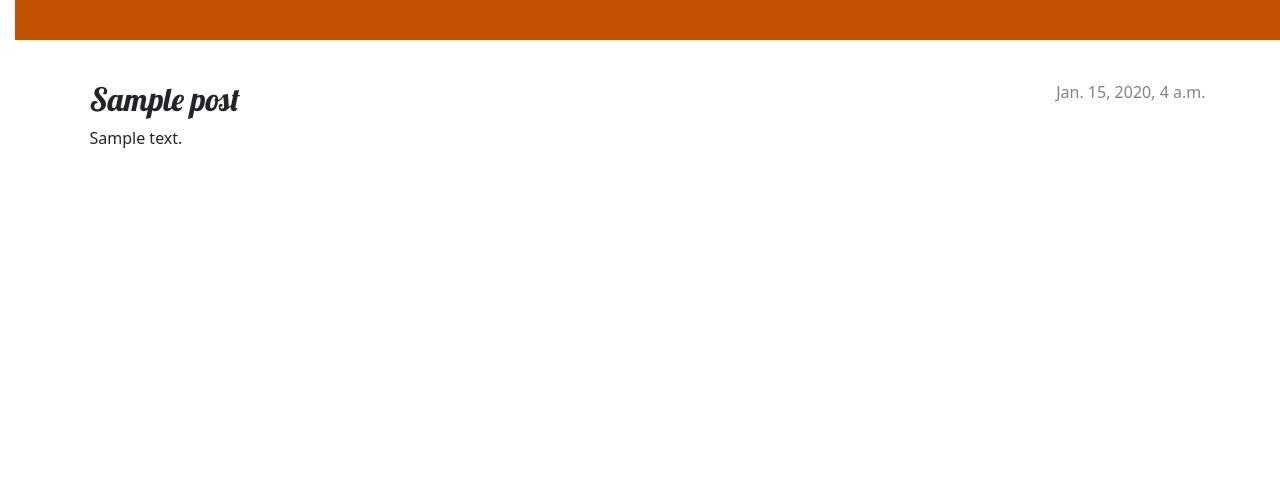
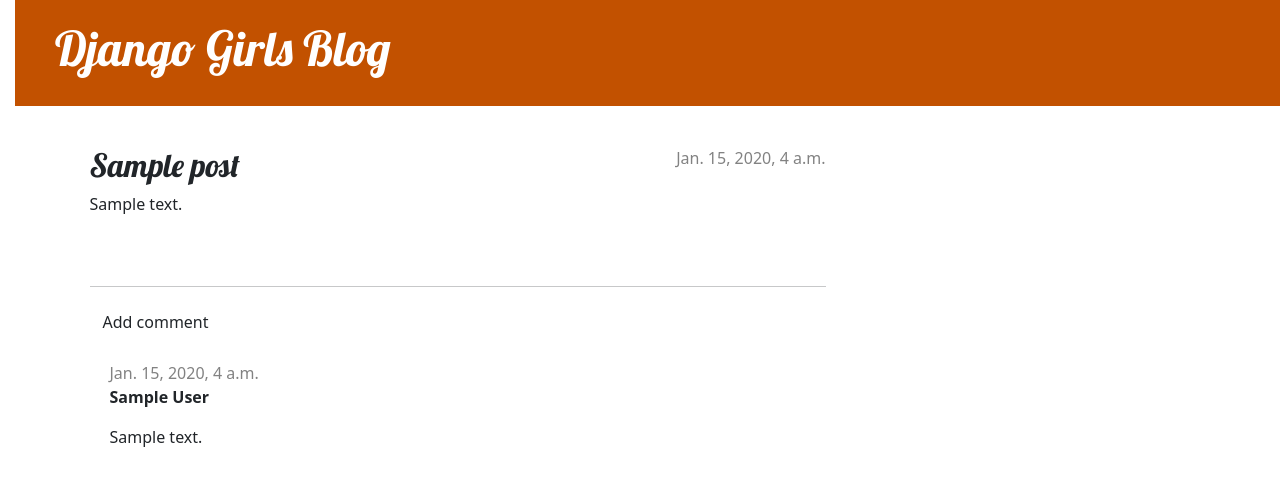
Before and after one commit to VARL23/my-first-blog, a Django app: template blog/templates/blog/post_detail.html in a window 1280 px wide. Shown: the top 486 px of the page. Run offline with Django 4.2, Linux system fonts and the light colour scheme; the template is opened without the code that fills it: values that come from a table or form of the project are taken from there, others are empty; tables that the repository leaves empty hold one stand-in row (values such as "Sample post"); parts of the project's set-up code (start-up, migrations or seed data) failed here and were passed over.

Commit message:
Finished the work.

```diff
--- a/blog/admin.py
+++ b/blog/admin.py
@@ -1,5 +1,6 @@
 from django.contrib import admin
-from .models import Post
+from .models import Post, Comment
 
 admin.site.register(Post)
+admin.site.register(Comment)
 # Register your models here.
--- a/blog/models.py
+++ b/blog/models.py
@@ -17,3 +17,16 @@ class Post(models.Model):
         return self.title
 
 # Create your models here.
+class Comment(models.Model):
+    post = models.ForeignKey('blog.Post', on_delete=models.CASCADE, related_name='comments')
+    author = models.CharField(max_length=200)
+    text = models.TextField()
+    created_date = models.DateTimeField(default=timezone.now)
+    approved_comment = models.BooleanField(default=False)
+
+    def approve(self):
+        self.approved_comment = True
+        self.save()
+
+    def __str__(self):
+        return self.text
--- a/blog/static/css/blog.css
+++ b/blog/static/css/blog.css
@@ -77,3 +77,7 @@ h4 {
     color: #FFFFFF;
     background-color: #C25100;
 }
+
+.comment {
+    margin: 20px 0px 20px 20px;
+}
--- a/blog/templates/blog/base.html
+++ b/blog/templates/blog/base.html
@@ -8,22 +8,24 @@
         <link rel="stylesheet" href="{% static 'css/blog.css' %}">
     </head>
     <body>
-        <header class="page-header">
-          <div class="container">
+        <div class="page-header">
             {% if user.is_authenticated %}
-                <a href="{% url 'post_new' %}" class="top-menu">
-                    {% include './icons/file-earmark-plus.svg' %}
-                </a>
+                <a href="{% url 'post_new' %}" class="top-menu"><span class="glyphicon glyphicon-plus"></span></a>
+                <a href="{% url 'post_draft_list' %}" class="top-menu">Drafts</span></a>
+                <a href="{% url 'post_draft_list' %}" class="top-menu"><span class="glyphicon glyphicon-edit"></span></a>
+                <p class="top-menu">Hello {{ user.username }} <small>(<a href="{% url 'logout' %}">Log out</a>)</small></p>
+            {% else %}
+                <a href="{% url 'login' %}" class="top-menu"><span class="glyphicon glyphicon-lock"></span></a>
             {% endif %}
-          </div>
-        </header>
-        <main class="container">
+            <h1><a href="/">Django Girls Blog</a></h1>
+        </div>
+        <div class="content container">
             <div class="row">
-                <div class="col">
+                <div class="col-md-8">
                 {% block content %}
                 {% endblock %}
                 </div>
             </div>
-        </main>
+        </div>
     </body>
 </html>
--- a/blog/templates/blog/post_detail.html
+++ b/blog/templates/blog/post_detail.html
@@ -7,14 +7,47 @@
                 <a class="btn btn-secondary" href="{% url 'post_edit' pk=post.pk %}">
                     {% include './icons/pencil-fill.svg' %}
                 </a>
+                <form method="POST" action="{% url 'post_remove' pk=post.pk %}" class="post-form">{% csrf_token %}
+                    <button type="submit" class="post btn btn-danger" name="delete">
+                    Delete
+                    </button>
+                </form>
+
             {% endif %}
         </aside>
         {% if post.published_date %}
-            <time class="date">
+            <div class="date">
                 {{ post.published_date }}
-            </time>
+            </div>
+        {% else %}
+            <form method="POST" action="{% url 'post_publish' pk=post.pk %}" class="post-form">{% csrf_token %}
+                <button type="submit" class="post btn btn-secondary" name="publish">Publish</button>
+            </form>
         {% endif %}
         <h2>{{ post.title }}</h2>
         <p>{{ post.text|linebreaksbr }}</p>
     </article>
+    <hr>
+    <a class="btn btn-default" href="{% url 'add_comment_to_post' pk=post.pk %}">Add comment</a>
+    {% for comment in post.comments.all %}
+        {% if user.is_authenticated or comment.approved_comment %}
+        <div class="comment">
+            <div class="date">
+                {{ comment.created_date }}
+                {% if not comment.approved_comment %}
+                    <a class="btn btn-default" href="{% url 'comment_remove' pk=comment.pk %}">
+                    {% include './icons/hand-thumbs-down.svg' %}
+                    </a>
+                    <a class="btn btn-default" href="{% url 'comment_approve' pk=comment.pk %}">
+                    {% include './icons/hand-thumbs-up.svg' %}
+                    </a>
+                {% endif %}
+            </div>
+            <strong>{{ comment.author }}</strong>
+            <p>{{ comment.text|linebreaks }}</p>
+        </div>
+        {% endif %}
+    {% empty %}
+        <p>No comments here yet :(</p>
+    {% endfor %}
 {% endblock %}
--- a/blog/templates/blog/urls.py
+++ b/blog/templates/blog/urls.py
@@ -3,4 +3,5 @@ from . import views
 
 urlpatterns = [
     path('', views.post_list, name='post_list'),
+    path('post/<int:pk>/publish/', views.post_publish, name='post_publish'),
 ]
--- a/blog/urls.py
+++ b/blog/urls.py
@@ -6,6 +6,10 @@ urlpatterns = [
     path('post/<int:pk>/', views.post_detail, name='post_detail'),
     path('post/new/', views.post_new, name='post_new'),
     path('post/<int:pk>/edit/', views.post_edit, name='post_edit'),
+    path('post/<int:pk>/remove/', views.post_remove, name='post_remove'),
+    path('post/<int:pk>/comment/', views.add_comment_to_post, name='add_comment_to_post'),
+    path('comment/<int:pk>/approve/', views.comment_approve, name='comment_approve'),
+    path('comment/<int:pk>/remove/', views.comment_remove, name='comment_remove'),
 ]
 
 def post_edit(request, pk):
--- a/mysite/settings.py
+++ b/mysite/settings.py
@@ -123,3 +123,5 @@ STATIC_ROOT = BASE_DIR / 'static'
 # https://docs.djangoproject.com/en/4.2/ref/settings/#default-auto-field
 
 DEFAULT_AUTO_FIELD = 'django.db.models.BigAutoField'
+
+LOGIN_REDIRECT_URL = '/'
--- a/mysite/urls.py
+++ b/mysite/urls.py
@@ -17,7 +17,11 @@ Including another URLconf
 from django.contrib import admin
 from django.urls import path, include
 
+from django.contrib.auth import views
+
 urlpatterns = [
     path('admin/', admin.site.urls),
+    path('accounts/login/', views.LoginView.as_view(), name='login'),
+    path('accounts/logout/', views.LogoutView.as_view(next_page='/'), name='logout'),
     path('', include('blog.urls')),
 ]
```
Also changed, not shown: blog/forms.py (+7 -1 lines), blog/templates/blog/add_comment_to_post.html (added, +9 -0 lines), blog/templates/blog/post_draft-list.html (added, +11 -0 lines), blog/templates/blog/post_list.html (+7 -6 lines), blog/templates/registration/login.html (added, +24 -0 lines), blog/views.py (+45 -3 lines).
